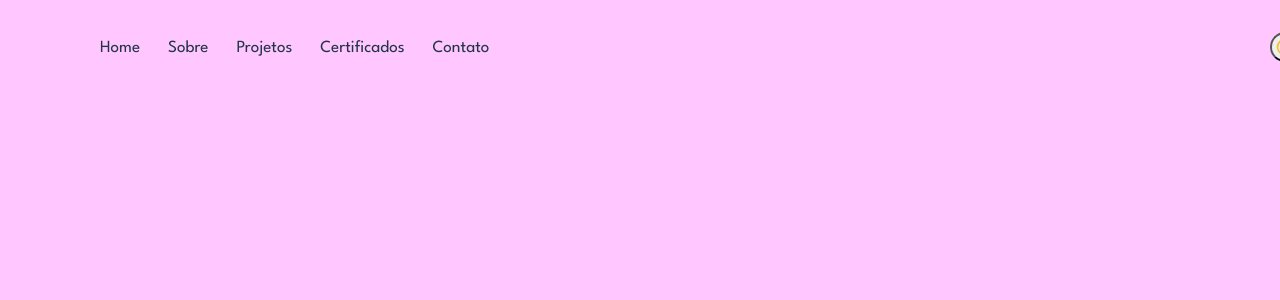
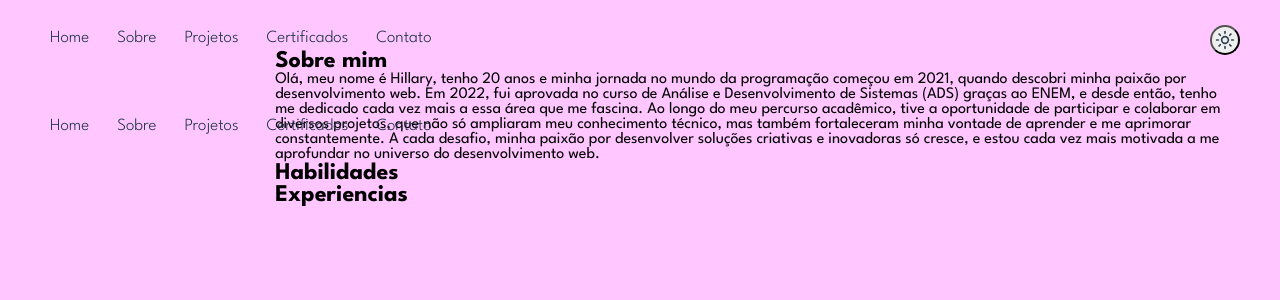
Before and after one commit to hillary33/my-portfolio, a Next.js app: page /AboutMe in a window 1280 px wide. Shown: the top 300 px of the page. Built offline with nearby package versions, Linux system fonts and the light colour scheme.

Commit message:
feat: finalização da Home

```diff
--- a/src/app/AboutMe/AboutMe.module.css
+++ b/src/app/AboutMe/AboutMe.module.css
@@ -0,0 +1,5 @@
+.container {
+    display: flex;
+    flex-direction: column;
+    margin-top: 50px;
+}
--- a/src/app/AboutMe/page.tsx
+++ b/src/app/AboutMe/page.tsx
@@ -1,10 +1,20 @@
 import Navbar from '../components/Navbar/navbar';
-// import styles from './AboutMe.module.css';
+import styles from './AboutMe.module.css';
 
 export default function AboutMe(){
     return(
         <>
+
             <Navbar />
+            <section className={styles.container}>
+            <h2>Sobre mim</h2>
+            <p>
+            Olá, meu nome é Hillary, tenho 20 anos e minha jornada no mundo da programação começou em 2021, quando descobri minha paixão por desenvolvimento web. Em 2022, fui aprovada no curso de Análise e Desenvolvimento de Sistemas (ADS) graças ao ENEM, e desde então, tenho me dedicado cada vez mais a essa área que me fascina. Ao longo do meu percurso acadêmico, tive a oportunidade de participar e colaborar em diversos projetos, que não só ampliaram meu conhecimento técnico, mas também fortaleceram minha vontade de aprender e me aprimorar constantemente. A cada desafio, minha paixão por desenvolver soluções criativas e inovadoras só cresce, e estou cada vez mais motivada a me aprofundar no universo do desenvolvimento web.
+            </p>
+            <h2>Habilidades</h2>
+            <h2>Experiencias</h2>
+            </section>
+
         </>
     )
 }
--- a/src/app/components/Button/Button.module.css
+++ b/src/app/components/Button/Button.module.css
@@ -10,7 +10,7 @@
     font-weight: 700;
     align-items: center;
     cursor: pointer;
-    margin-top: -35px;
+    margin-top: -45px;
     margin-left: 300px;
 }
 
@@ -18,4 +18,5 @@
 .button:hover {
     background-color: #ba88c3;
     color: #fff;
+    border: solid 2px #000000b7;
 }
--- a/src/app/components/DarkTheme/DarkTheme.module.css
+++ b/src/app/components/DarkTheme/DarkTheme.module.css
@@ -1,15 +1,15 @@
 .button {
+    display: flex;
     padding: 0.2rem;
     border-radius: 9999px;
-    height: 30px;
-    width: 30px;
+    flex-basis: 30px;
+    cursor: pointer;
 
 }
 
 .sun {
     height: 20px;
     width: 20px;
-
     color: #334155;
 }
 
--- a/src/app/components/DarkTheme/darkTheme.tsx
+++ b/src/app/components/DarkTheme/darkTheme.tsx
@@ -13,9 +13,9 @@ export const DarkTheme: React.FC = () => {
         className={styles.button}
       >
         {theme === "dark" ? (
-          <Sun className={styles.sun} />
+          <Moon className={styles.moon} />
         ) : (
-          <Moon className={styles.moon} />
+        <Sun className={styles.sun} />
         )}
       </button>
   );
--- a/src/app/components/Navbar/Navbar.module.css
+++ b/src/app/components/Navbar/Navbar.module.css
@@ -1,15 +1,18 @@
 #container {
-  width: 1100px;
-  height: 25px;
-  margin-top: 40px;
+  display: flex;
+  width: 100%;
+  height: auto;
+  margin-top: 30px;
 }
 
 .navbar {
     display: flex;
+    justify-content: flex-start;
     position: absolute;
+    list-style-type: none;
     gap: 28px;
-    list-style-type: none;
-    margin-left: 50px;
+    font-size: 28px;
+    font-weight: 300;
   }
 
   .navbar a {
@@ -32,13 +35,5 @@
   }
 
   .navbar a:hover::after {
-    width: 104%;
+    width: 102%;
   }
-
-  .iconDarkMode {
-    display: flex;
-    flex-direction: row-reverse;
-    margin-right: -150px;
-    margin-top: -8px;
-    cursor: pointer;
-  }
--- a/src/app/components/Navbar/navbar.tsx
+++ b/src/app/components/Navbar/navbar.tsx
@@ -1,21 +1,16 @@
 import styles from './Navbar.module.css';
 import  Link  from 'next/link';
-import {DarkTheme} from '../DarkTheme/darkTheme';
 
 export default function Navbar(){
     return(
 
         <section id={styles.container}>
-            <section className={styles.navbar}>
+            <div className={styles.navbar}>
             <Link href={'/'}> Home </Link>
             <Link href={'/AboutMe'}> Sobre </Link>
             <Link href={'/Project'}> Projetos </Link>
             <Link href={'/Certificate'}> Certificados </Link>
             <Link href={'/Contact'}> Contato </Link>
-            </section>
-
-            <div className={styles.iconDarkMode}>
-               <DarkTheme />
             </div>
         </section>
 
--- a/src/app/globals.css
+++ b/src/app/globals.css
@@ -34,3 +34,18 @@ h1 {
   font-size: 2.3rem;
   line-height: 1.1;
 }
+
+.menu {
+  display: flex;
+  position: fixed;
+  top: 0;
+  width: 100%;
+  align-items: flex-start;
+}
+.darkTheme {
+  display: flex;
+  position: fixed;
+  top: 25px;
+  right: 40px;
+  z-index: 1001;
+}
--- a/src/app/layout.tsx
+++ b/src/app/layout.tsx
@@ -1,6 +1,9 @@
+
 import type { Metadata } from "next";
 import "./globals.css";
 import { ThemeProvider } from "next-themes";
+import Navbar from "./components/Navbar/navbar";
+import { DarkTheme } from "./components/DarkTheme/darkTheme";
 
 
 export const metadata: Metadata = {
@@ -20,6 +23,12 @@ export default function RootLayout({
       </head>
       <body>
       <ThemeProvider attribute="data-theme">
+        <section className="menu">
+          <Navbar />
+        </section>
+        <div className="darkTheme">
+          <DarkTheme />
+        </div>
         {children}
        </ThemeProvider>
       </body>
--- a/src/app/page.tsx
+++ b/src/app/page.tsx
@@ -2,13 +2,11 @@ import Image from 'next/image';
 import styles from './Home.module.css';
 import Header from './components/Header/header';
 import Button from './components/Button/button';
-import Navbar from './components/Navbar/navbar';
 import Link from 'next/link';
 
 export default function Home() {
     return (
         <section className={styles.home}>
-            <Navbar />
             <Header />
             <Link href={'/Contact'} className={styles.navButton}> <Button /> </Link>
 
```
Also changed, not shown: src/app/Home.module.css (+7 -3 lines).
